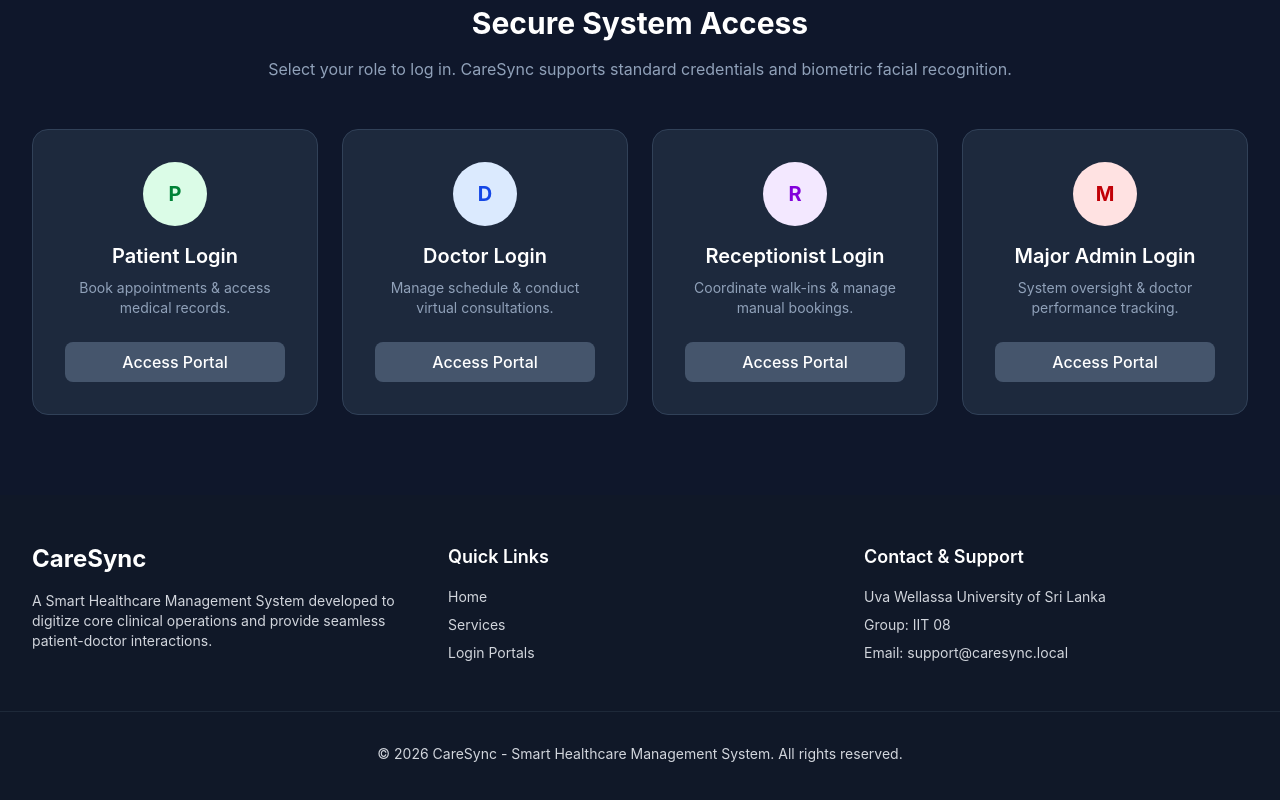
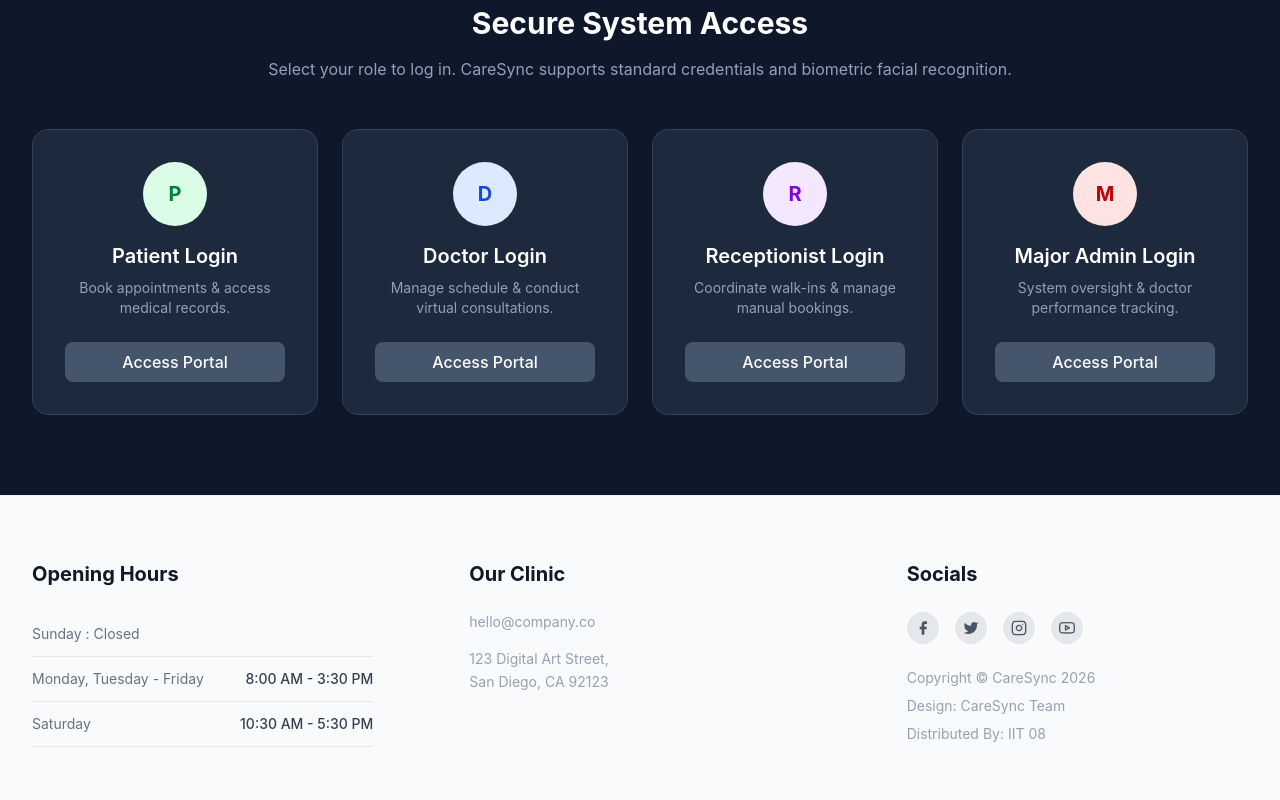
Before and after one commit to GehanLiyanage2002/CareSyncFrontend, a React (Vite) app: page / in a window 1280 px wide. Shown: the part 4080-4880 px from the top of the page. Built offline with nearby package versions, Linux system fonts and the light colour scheme; no server answers.

Commit message:
feat: add Footer component with opening hours, contact info, and social links

```diff
--- a/src/components/Footer.jsx
+++ b/src/components/Footer.jsx
@@ -2,33 +2,63 @@ import React from 'react';
 
 const Footer = () => {
   return (
-    <footer className="bg-gray-900 text-gray-300 py-12">
-      <div className="max-w-7xl mx-auto px-4 sm:px-6 lg:px-8 grid grid-cols-1 md:grid-cols-3 gap-8">
+    <footer className="bg-[#f8fafc] text-gray-600 py-16 border-t border-gray-100">
+      <div className="max-w-7xl mx-auto px-4 sm:px-6 lg:px-8">
+        <div className="grid grid-cols-1 md:grid-cols-3 gap-12 lg:gap-24">
+
+          {/* Opening Hours */}
           <div>
-          <h3 className="text-2xl font-bold text-white mb-4">CareSync</h3>
-          <p className="text-sm">
-            A Smart Healthcare Management System developed to digitize core clinical operations and provide seamless patient-doctor interactions.
+            <h4 className="text-[#111827] text-xl font-bold mb-6">Opening Hours</h4>
+            <div className="flex justify-between py-3 border-b border-gray-200 text-sm text-gray-500">
+              <span>Sunday : Closed</span>
+            </div>
+            <div className="flex justify-between py-3 border-b border-gray-200 text-sm text-gray-500">
+              <span>Monday, Tuesday - Friday</span>
+              <span className="font-medium text-gray-700">8:00 AM - 3:30 PM</span>
+            </div>
+            <div className="flex justify-between py-3 border-b border-gray-200 text-sm text-gray-500">
+              <span>Saturday</span>
+              <span className="font-medium text-gray-700">10:30 AM - 5:30 PM</span>
+            </div>
+          </div>
+
+          {/* Our Clinic */}
+          <div>
+            <h4 className="text-[#111827] text-xl font-bold mb-6">Our Clinic</h4>
+            <p className="text-gray-400 text-sm mb-4 hover:text-blue-500 transition-colors cursor-pointer">
+              hello@company.co
+            </p>
+            <p className="text-gray-400 text-sm leading-relaxed">
+              123 Digital Art Street,<br />
+              San Diego, CA 92123
             </p>
           </div>
+
+          {/* Socials */}
           <div>
-          <h4 className="text-lg font-semibold text-white mb-4">Quick Links</h4>
-          <ul className="space-y-2 text-sm">
-            <li><a href="#hero" className="hover:text-blue-400">Home</a></li>
-            <li><a href="#services" className="hover:text-blue-400">Services</a></li>
-            <li><a href="#login" className="hover:text-blue-400">Login Portals</a></li>
-          </ul>
+            <h4 className="text-[#111827] text-xl font-bold mb-6">Socials</h4>
+            <div className="flex gap-4 mb-6">
+              <div className="w-8 h-8 rounded-full bg-gray-200 flex items-center justify-center hover:bg-[#3b82f6] hover:text-white transition-colors cursor-pointer text-gray-600">
+                <svg width="16" height="16" viewBox="0 0 24 24" fill="currentColor" stroke="none"><path d="M18 2h-3a5 5 0 0 0-5 5v3H7v4h3v8h4v-8h3l1-4h-4V7a1 1 0 0 1 1-1h3z"></path></svg>
               </div>
-        <div>
-          <h4 className="text-lg font-semibold text-white mb-4">Contact & Support</h4>
-          <ul className="space-y-2 text-sm">
-            <li>Uva Wellassa University of Sri Lanka</li>
-            <li>Group: IIT 08</li>
-            <li>Email: support@caresync.local</li>
-          </ul>
+              <div className="w-8 h-8 rounded-full bg-gray-200 flex items-center justify-center hover:bg-[#3b82f6] hover:text-white transition-colors cursor-pointer text-gray-600">
+                <svg width="16" height="16" viewBox="0 0 24 24" fill="currentColor" stroke="none"><path d="M23 3a10.9 10.9 0 0 1-3.14 1.53 4.48 4.48 0 0 0-7.86 3v1A10.66 10.66 0 0 1 3 4s-4 9 5 13a11.64 11.64 0 0 1-7 2c9 5 20 0 20-11.5a4.5 4.5 0 0 0-.08-.83A7.72 7.72 0 0 0 23 3z"></path></svg>
+              </div>
+              <div className="w-8 h-8 rounded-full bg-gray-200 flex items-center justify-center hover:bg-[#3b82f6] hover:text-white transition-colors cursor-pointer text-gray-600">
+                <svg width="16" height="16" viewBox="0 0 24 24" fill="none" stroke="currentColor" strokeWidth="2" strokeLinecap="round" strokeLinejoin="round"><rect x="2" y="2" width="20" height="20" rx="5" ry="5"></rect><path d="M16 11.37A4 4 0 1 1 12.63 8 4 4 0 0 1 16 11.37z"></path><line x1="17.5" y1="6.5" x2="17.51" y2="6.5"></line></svg>
+              </div>
+              <div className="w-8 h-8 rounded-full bg-gray-200 flex items-center justify-center hover:bg-[#3b82f6] hover:text-white transition-colors cursor-pointer text-gray-600">
+                <svg width="16" height="16" viewBox="0 0 24 24" fill="none" stroke="currentColor" strokeWidth="2" strokeLinecap="round" strokeLinejoin="round"><path d="M22.54 6.42a2.78 2.78 0 0 0-1.94-2C18.88 4 12 4 12 4s-6.88 0-8.6.46a2.78 2.78 0 0 0-1.94 2A29 29 0 0 0 1 11.75a29 29 0 0 0 .46 5.33A2.78 2.78 0 0 0 3.4 19c1.72.46 8.6.46 8.6.46s6.88 0 8.6-.46a2.78 2.78 0 0 0 1.94-2 29 29 0 0 0 .46-5.25 29 29 0 0 0-.46-5.33z"></path><polygon points="9.75 15.02 15.5 11.75 9.75 8.48 9.75 15.02"></polygon></svg>
               </div>
             </div>
-      <div className="max-w-7xl mx-auto px-4 sm:px-6 lg:px-8 mt-12 pt-8 border-t border-gray-800 text-sm text-center">
-        &copy; {new Date().getFullYear()} CareSync - Smart Healthcare Management System. All rights reserved.
+            <div className="space-y-2 text-sm text-gray-400">
+              <p>Copyright &copy; CareSync {new Date().getFullYear()}</p>
+              <p>Design: CareSync Team</p>
+              <p>Distributed By: IIT 08</p>
+            </div>
+          </div>
+
+        </div>
       </div>
     </footer>
   );
```
Lines whose indentation alone changed are shown as unchanged.
